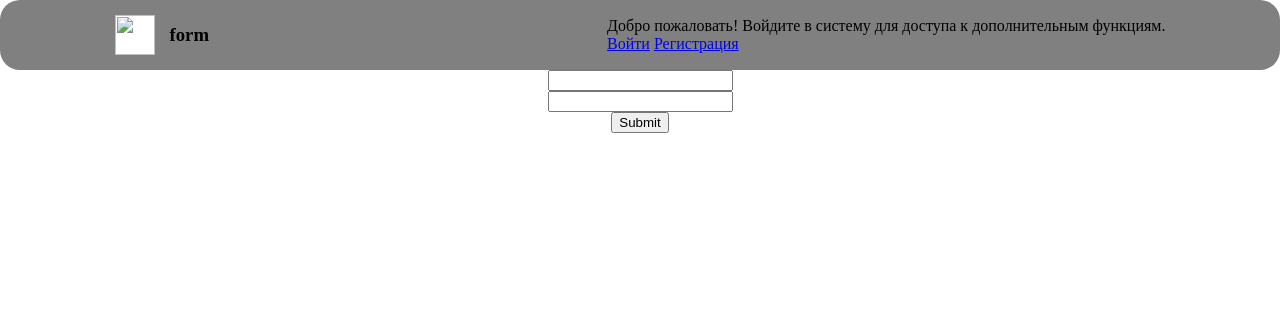
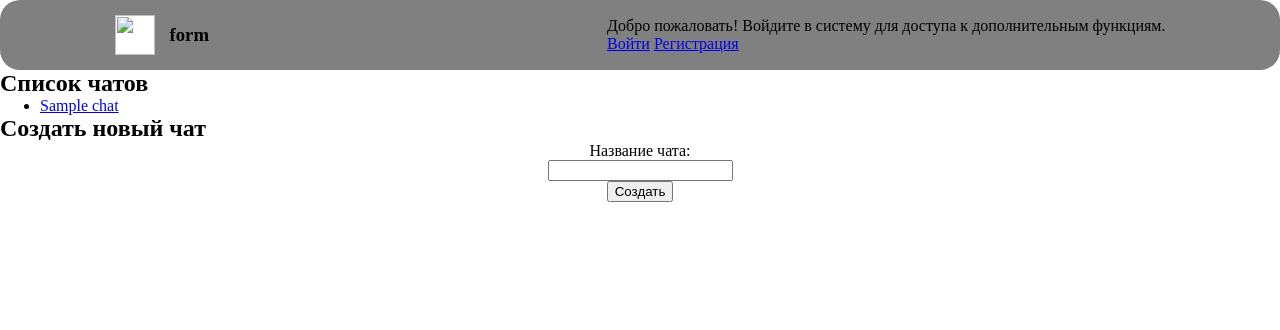
Before and after one commit to savavvss/formforus, a Flask app: page / in a window 1280 px wide. Shown: the top 330 px of the page. Run offline with Flask 3, Linux system fonts and the light colour scheme; tables that the repository leaves empty hold one stand-in row (values such as "Sample post").

Commit message:
beack 0.1

```diff
--- a/main.py
+++ b/main.py
@@ -6,16 +6,37 @@ from flask_login import LoginManager, UserMixin, login_user, login_required, log
 app = Flask(__name__)
 app.config['SQLALCHEMY_DATABASE_URI'] = 'sqlite:///users.db'
 app.config['SECRET_KEY'] = 'secret_key'
+app.config['SQLALCHEMY_TRACK_MODIFICATIONS'] = False
 db = SQLAlchemy(app)
 
 login_manager = LoginManager(app)
 login_manager.login_view = 'login'
 
+user_chat_association = db.Table('user_chat_association',
+    db.Column('user_id', db.Integer, db.ForeignKey('user.id')),
+    db.Column('chat_id', db.Integer, db.ForeignKey('chat.id'))
+)
+
+class Chat(db.Model):
+    id = db.Column(db.Integer, primary_key=True)
+    name = db.Column(db.String(50), unique=True, nullable=False)
+    user_id = db.Column(db.Integer, db.ForeignKey('user.id'), nullable=False)
+    messages = db.relationship('Message', backref='chat', lazy=True)
+
+# Обновление модели User
 class User(UserMixin, db.Model):
     id = db.Column(db.Integer, primary_key=True)
     username = db.Column(db.String(50), unique=True, nullable=False)
     password = db.Column(db.String(256), nullable=False)
+    chats = db.relationship('Chat', secondary='user_chat_association', backref='users', lazy=True)
 
+
+class Message(db.Model):
+    id = db.Column(db.Integer, primary_key=True)
+    content = db.Column(db.String(200), nullable=False)
+    user_id = db.Column(db.Integer, db.ForeignKey('user.id'), nullable=False)
+    chat_id = db.Column(db.Integer, db.ForeignKey('chat.id'), nullable=False)
+    user = db.relationship('User', backref='messages', lazy=True)
 
 @app.route('/register', methods=['GET', 'POST'])
 def register():
@@ -43,7 +64,8 @@ def load_user(user_id):
 
 @app.route('/')
 def main():
-    return render_template('index.html', logged_in=current_user.is_authenticated)
+    chats = Chat.query.all()
+    return render_template('index.html', logged_in=current_user.is_authenticated, chats=chats)
 
 @app.route('/login', methods=['GET', 'POST'])
 def login():
@@ -68,7 +90,41 @@ def logout():
     flash('Вы успешно вышли из системы.', 'info')
     return redirect(url_for('main'))
 
-# ... (ваш текущий код)
+@app.route('/chat/<int:chat_id>', methods=['GET', 'POST'])
+@login_required
+def chat(chat_id):
+    chat = Chat.query.get_or_404(chat_id)
+
+    if request.method == 'POST':
+        message_content = request.form['message']
+
+        new_message = Message(content=message_content, user_id=current_user.id, chat_id=chat.id)
+
+        try:
+            db.session.add(new_message)
+            db.session.commit()
+            flash('Сообщение отправлено успешно!', 'success')
+        except:
+            db.session.rollback()
+            flash('Ошибка отправки сообщения.', 'danger')
+
+    return render_template('chat.html', chat=chat)
+
+@app.route('/create_chat', methods=['POST'])
+@login_required
+def create_chat():
+    chat_name = request.form['chat_name']
+    new_chat = Chat(name=chat_name, user_id=current_user.id)
+
+    try:
+        db.session.add(new_chat)
+        db.session.commit()
+        flash('Чат создан успешно!', 'success')
+    except:
+        db.session.rollback()
+        flash('Ошибка создания чата.', 'danger')
+
+    return redirect(url_for('main'))
 
 if __name__ == '__main__':
     with app.app_context():
--- a/templates/index.html
+++ b/templates/index.html
@@ -27,15 +27,19 @@
         </div>
     </header>
     <main>
-    <form action="/" method="post">
-        <input type="text" class="mesageheader" name="mesageheader">
-        <input type="text" class="mesagetext" name="mesagetest">
-        <input type="submit">
-    </form>
-    {% for i in message %}
-    {{i}}
-    {% endfor %}
-    </main>
 
+        <h2>Список чатов</h2>
+        <ul>
+            {% for chat in chats %}
+                <li><a href="{{ url_for('chat', chat_id=chat.id) }}">{{ chat.name }}</a></li>
+            {% endfor %}
+        </ul>
+
+        <h2>Создать новый чат</h2>
+        <form action="{{ url_for('create_chat') }}" method="post">
+            <label for="chat_name">Название чата:</label>
+            <input type="text" name="chat_name" required>
+            <button type="submit">Создать</button>
+        </form>
 </body>
 </html>
```
Also changed, not shown: templates/chat.html (added, +24 -0 lines), 1 other file.
